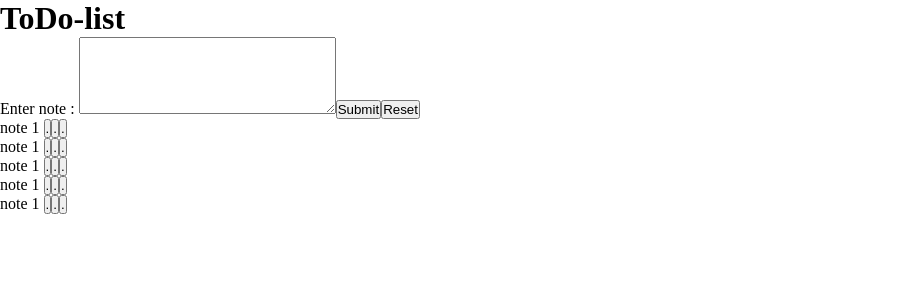
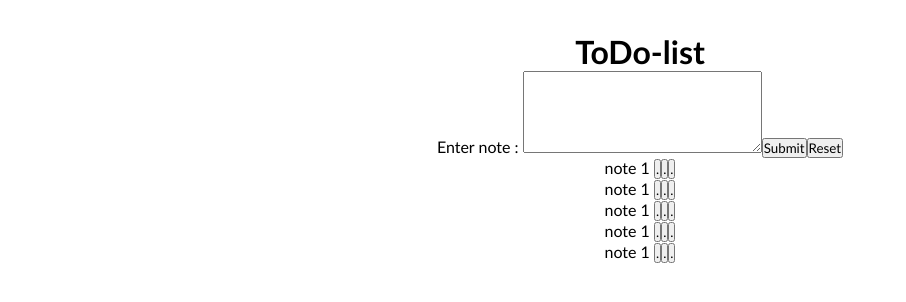
Before and after one commit to Ashkantvn/todo-list, a React (Create React App) app: page / in a window 1280 px wide. Shown: the top 302 px of the page, without its empty margins (0-906 px from the left). Built offline with nearby package versions, Linux system fonts and the light colour scheme; the HTML template or start-up script is replaced by a standard one.

Commit message:
global styles

```diff
--- a/src/index.css
+++ b/src/index.css
@@ -1,4 +1,9 @@
 *{
   margin: 0;
   padding: 0;
+  font-family:'Trebuchet MS', 'Lucida Sans Unicode', 'Lucida Grande', 'Lucida Sans', Arial, sans-serif;
 }
+body{
+  text-align: center;
+  margin-top: 2em;
+}
```
